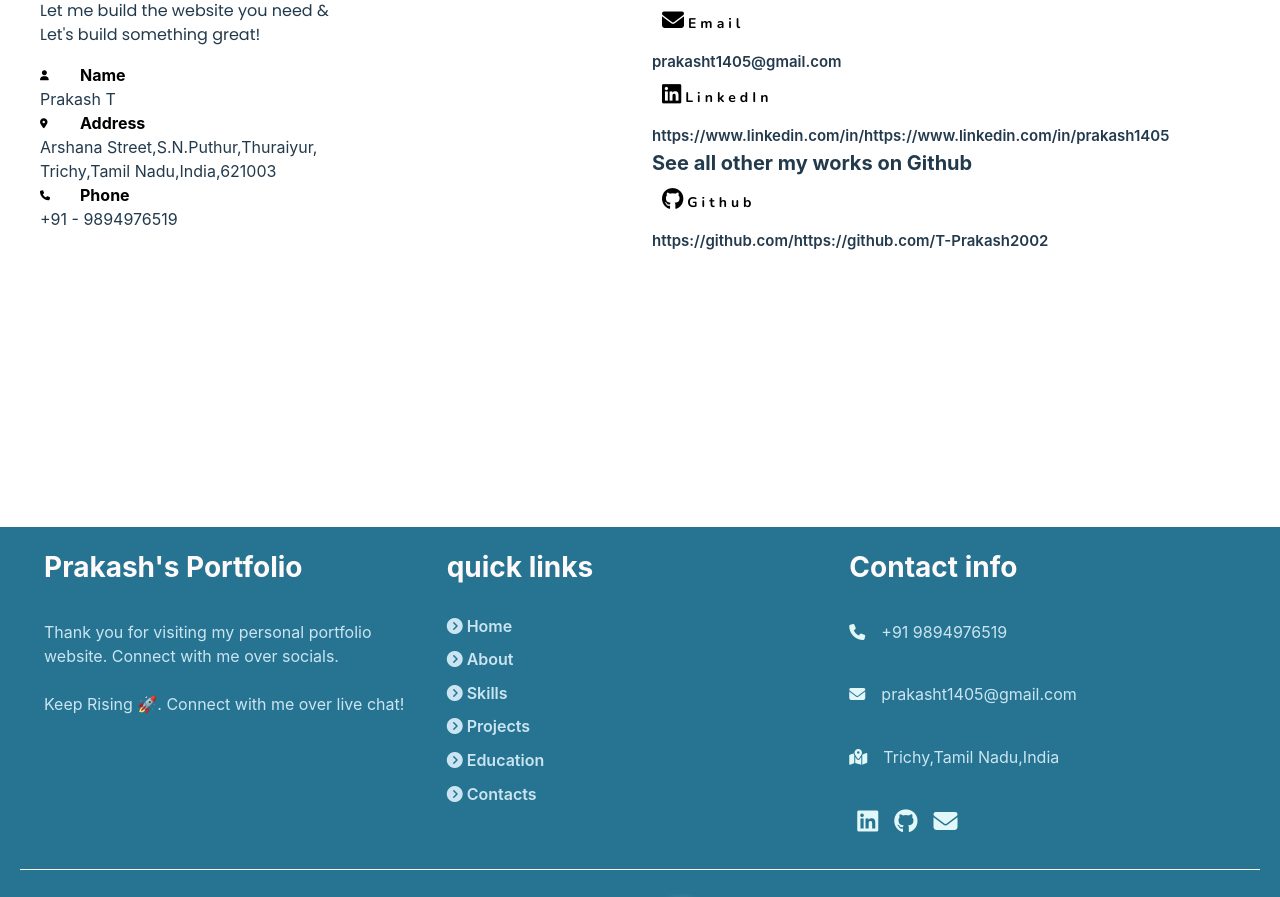
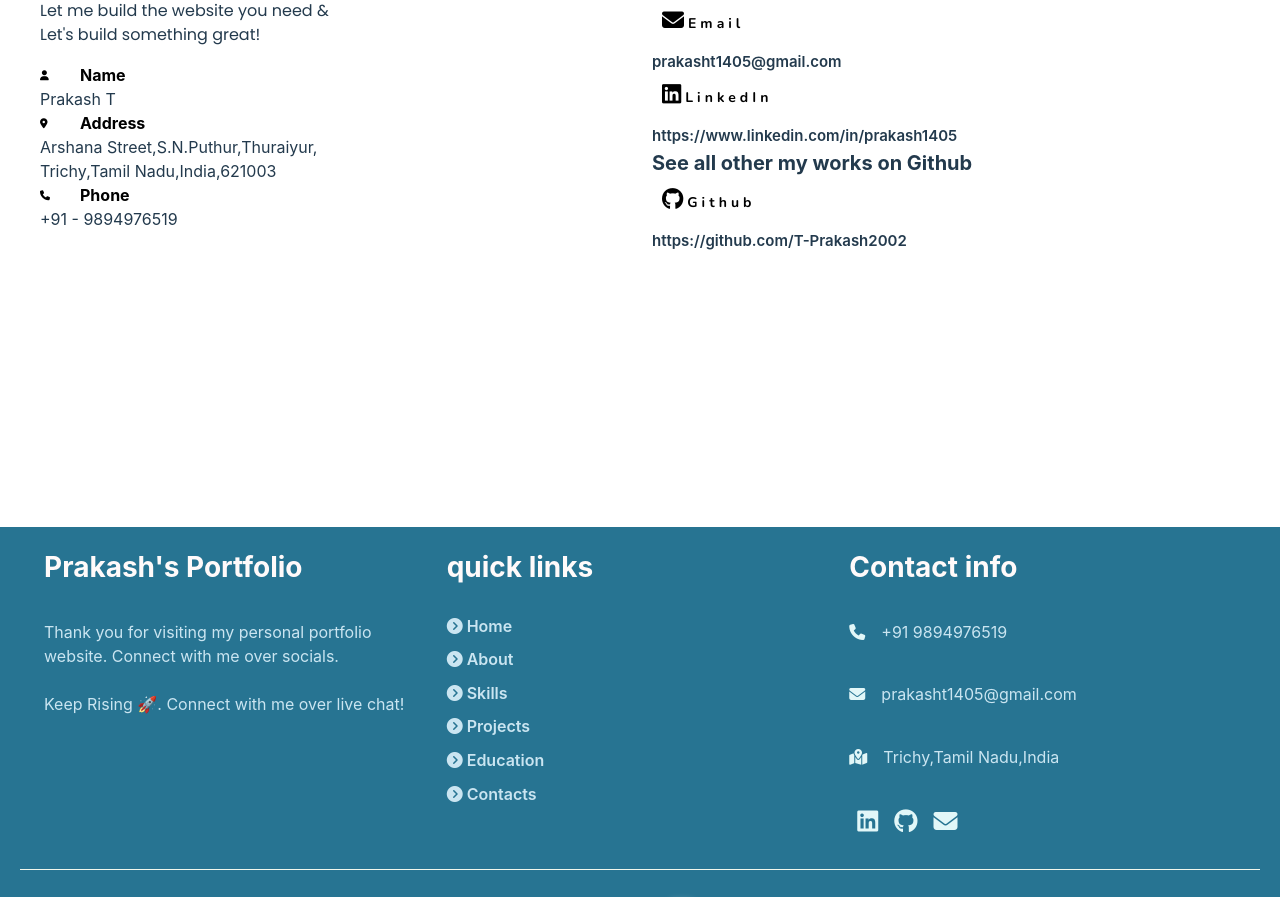
Before and after one commit to T-Prakash2002/Portfolio, a React (Vite) app: page / in a window 1280 px wide. Shown: the part 4040-4937 px from the top of the page. Built offline with nearby package versions, Linux system fonts and the light colour scheme; a web font is replaced by a local one.

Commit message:
contacts link changes

```diff
--- a/src/components/Contact.jsx
+++ b/src/components/Contact.jsx
@@ -87,7 +87,7 @@ const Contact = ({ contacts, full_name }) => {
                     target="_blank"
                     className="icon-link"
                   >
-                    https://www.linkedin.com/in/{contacts.socials[0].link}
+                    {contacts.socials[0].link}
                   </a>
                 </div>
               </div>
@@ -113,7 +113,7 @@ const Contact = ({ contacts, full_name }) => {
                     target="_blank"
                     className="icon-link"
                   >
-                    https://github.com/{contacts.socials[1].link}
+                    {contacts.socials[1].link}
                   </a>
                 </div>
               </div>
```
